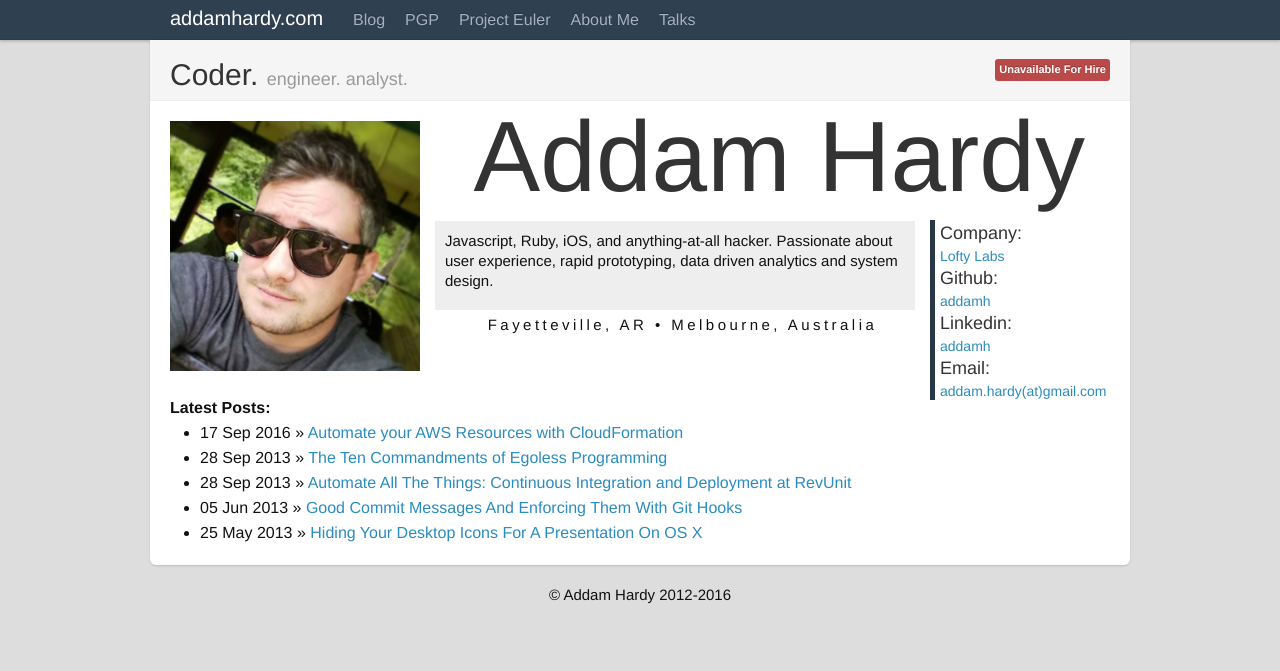
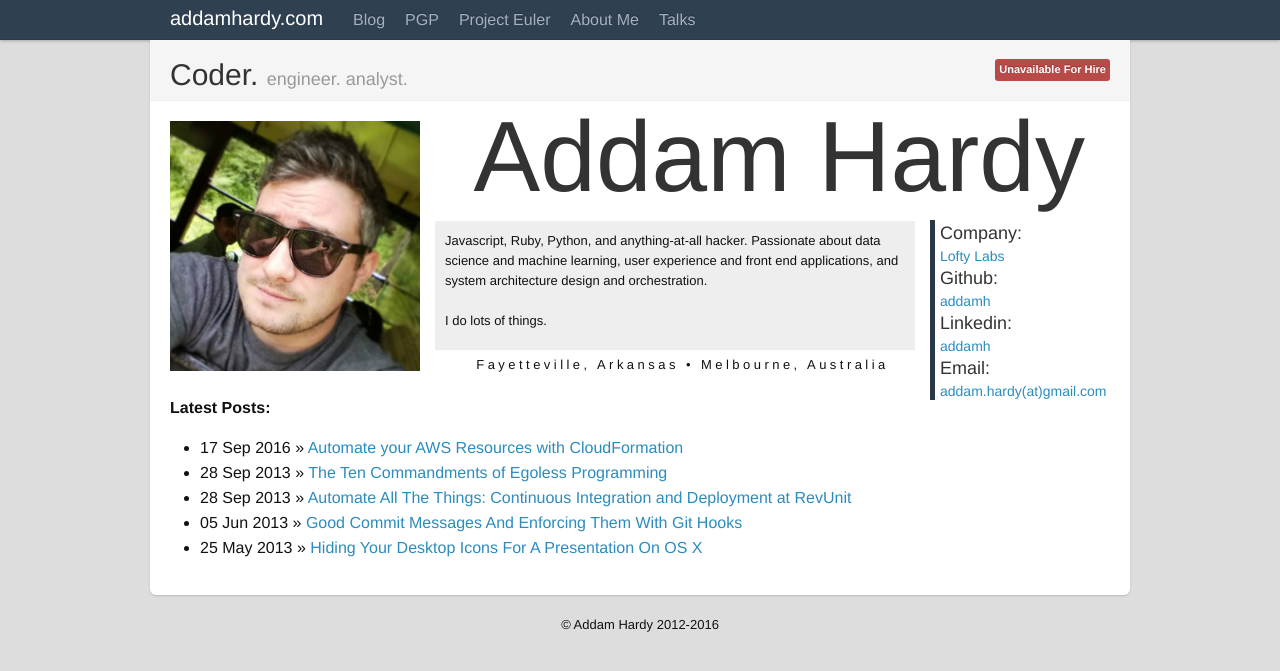
Before and after one commit to addamh/addamhardy.com, a Jekyll site: the page built from index.html, in a window 1280 px wide. Shown: the top 671 px of the page. Built offline with Jekyll 4.4.1, drawn with Linux system fonts in a browser that asks for light colours; nearby versions of some CDN libraries.

Commit message:
Style updates

```diff
--- a/_sass/_base.scss
+++ b/_sass/_base.scss
@@ -24,7 +24,7 @@ body {
 }
 
 p {
-  font-size: 15px;
+  font-size: 13px;
   line-height: 20px;
 }
 
@@ -67,7 +67,7 @@ figcaption {
  * Lists
  */
 ul, ol {
-    margin-left: $spacing-unit;
+  margin: 15px 30px;
 }
 
 li {
--- a/css/style.scss
+++ b/css/style.scss
@@ -152,6 +152,10 @@ body {
 
 /* Personal Styles */
 
+p {
+  font-family: Helvetica;
+}
+
 a {
   color: #2b8cbe;
   &:hover {
@@ -216,7 +220,7 @@ strong {
 	color: black;
 	float: right;
 	padding-left: 5px;
-	margin-top: -90px;
+	margin-top: -130px;
 	width: 170px;
 }
 .pitch {
--- a/index.html
+++ b/index.html
@@ -7,9 +7,9 @@ tagline: engineer. analyst.
 <div class="top_container">
 	<div class="image_header"><img src="/assets/images/face.jpeg"></div>
 	<div class="name"><h1>Addam Hardy</h1></div>
-	<div class="pitch"><p>Javascript, Ruby, iOS, and anything-at-all hacker. Passionate about user experience, rapid prototyping, data driven analytics and system design.</p></div>
+	<div class="pitch"><p>Javascript, Ruby, Python, and anything-at-all hacker. Passionate about data science and machine learning, user experience and front end applications, and system architecture design and orchestration. <br/><br/>I do lots of things.</p></div>
 	<div class="pitch_footer">
-		<p class="justify" style="word-spacing: 0px; letter-spacing: 3.461538px; text-align: center;">Fayetteville, AR &#8226; Melbourne, Australia</p></div>
+		<p class="justify" style="word-spacing: 0px; letter-spacing: 3.461538px; text-align: center;">Fayetteville, Arkansas &#8226; Melbourne, Australia</p></div>
 	<div class="side_bar">
 					<h3>Company:</h3>
 					<h4><a href="http://hirelofty.com/">Lofty Labs</a></h4>
```
